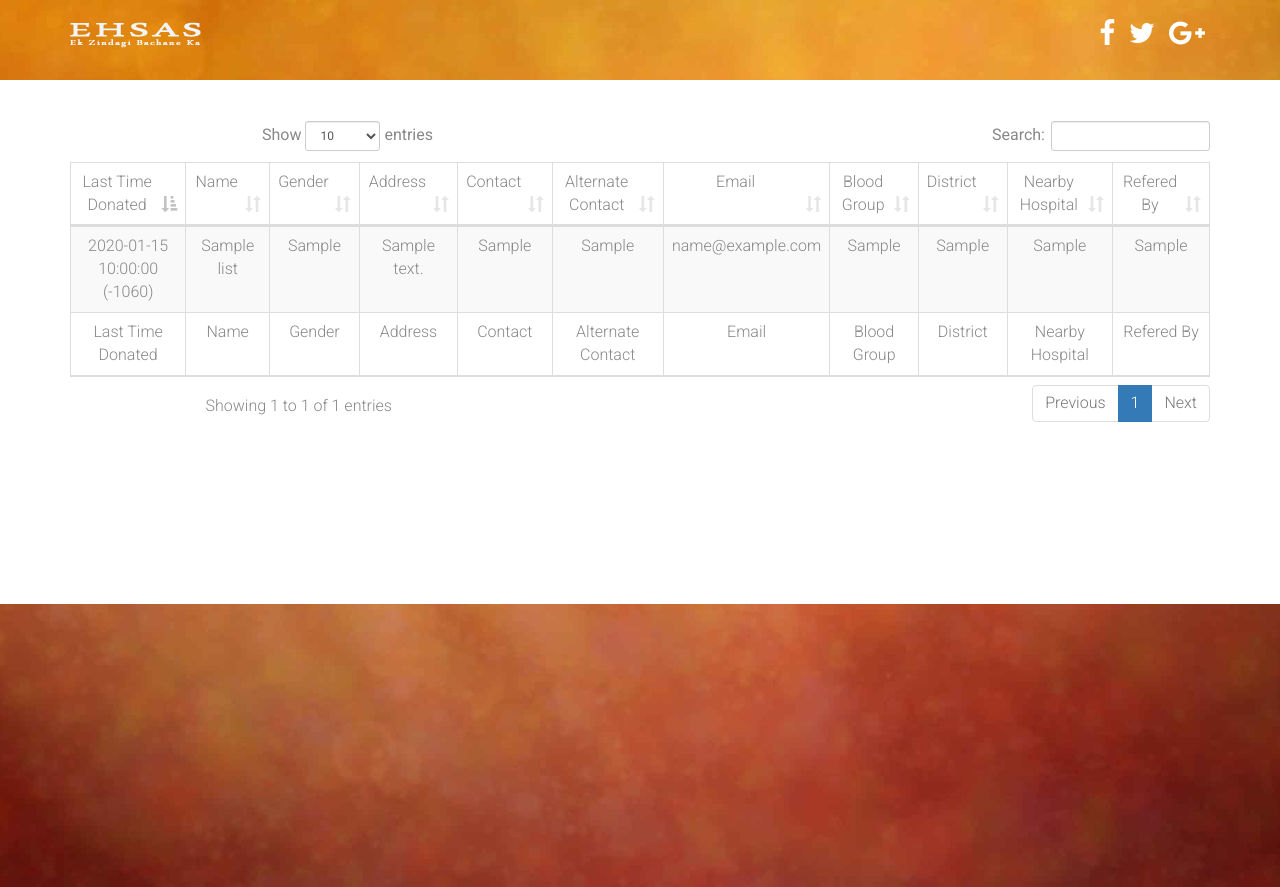
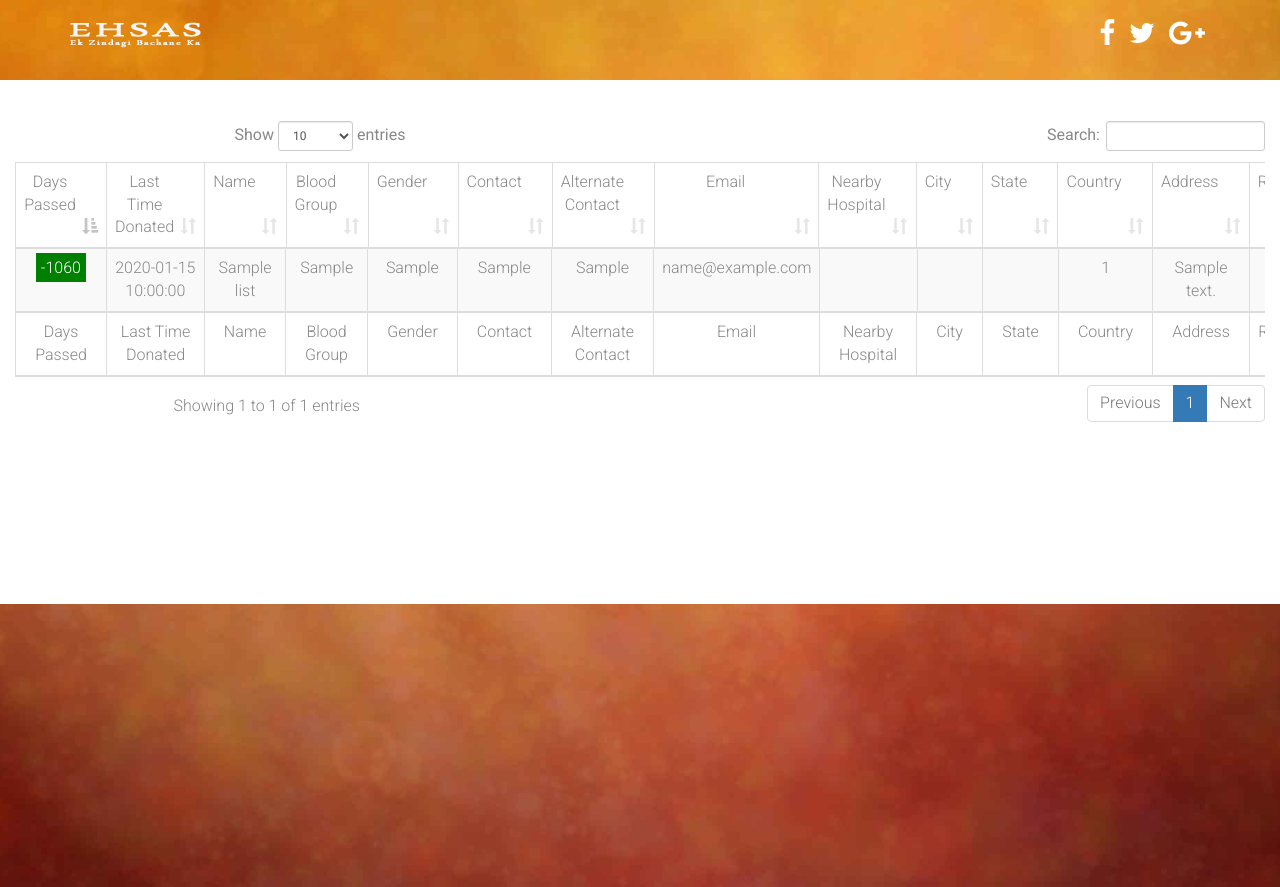
Before and after one commit to ashsam786/ehsas, a CodeIgniter app: page /database/index.php/admin/view in a window 1280 px wide. Run offline with CodeIgniter, Linux system fonts and the light colour scheme; tables that the repository leaves empty or names only in its code hold one stand-in row (values such as "Sample post").

Commit message:
completed form submit and data rendring on admin view page

```diff
--- a/application/config/config.php
+++ b/application/config/config.php
@@ -23,7 +23,7 @@ defined('BASEPATH') OR exit('No direct script access allowed');
 | a PHP script and you can easily do that on your own.
 |
 */
-$config['base_url'] = 'http://localhost/ehsas.in';
+$config['base_url'] = BASE_URL;
 
 /*
 |--------------------------------------------------------------------------
--- a/application/config/constants.php
+++ b/application/config/constants.php
@@ -84,11 +84,15 @@ defined('EXIT_DATABASE')       OR define('EXIT_DATABASE', 8); // database error
 defined('EXIT__AUTO_MIN')      OR define('EXIT__AUTO_MIN', 9); // lowest automatically-assigned error code
 defined('EXIT__AUTO_MAX')      OR define('EXIT__AUTO_MAX', 125); // highest automatically-assigned error code
 
-// custom
+// custom constants
+
+defined('BASE_URL')      	OR define('BASE_URL', 'http://localhost/ehsas.in');      // set your base url here
 defined('MAIN_TITLE')      OR define('MAIN_TITLE', 'Ehsas - ek zindagi bachane ka');
 defined('PAGE_TITLE')      OR define('PAGE_TITLE', 'Ehsas | Ehsas ek zindagi bachane ka');
 
-defined('FB_LINK')      	OR define('FB_LINK', '#');
+defined('FB_LINK')      	OR define('FB_LINK', 'https://www.facebook.com/ehsas.in/?fref=ts');
 defined('TWITTER_LINK')     OR define('TWITTER_LINK', '#');
 defined('GOOGLEPLUS_LINK') 	OR define('GOOGLEPLUS_LINK', '#');
 defined('FORM_THANKU_MSG') 	OR define('FORM_THANKU_MSG', 'Thank you for submitting your details you will be contacted when required. Please let them know that you are freely donating blood out of your own will');
+
+defined('UNFIT_DONOR_PERIOD') 	OR define('UNFIT_DONOR_PERIOD', 60);
--- a/application/config/routes.php
+++ b/application/config/routes.php
@@ -49,6 +49,8 @@ defined('BASEPATH') OR exit('No direct script access allowed');
 | Examples:	my-controller/index	-> my_controller/index
 |		my-controller/my-method	-> my_controller/my_method
 */
+$route['getStates'] = 'home/getStates';
+$route['getCities'] = 'home/getCities';
 $route['process_form'] = 'home/process_form';
 $route['default_controller'] = 'home';
 $route['404_override'] = '';
--- a/application/controllers/Admin.php
+++ b/application/controllers/Admin.php
@@ -26,7 +26,35 @@ class Admin extends CI_Controller {
 
 	public function index()
 	{
-		die('admin index');
+/*		//$data = $this->db->get('cities1');
+		$data = $this->db->get('statelist');
+		$data = $data->result();
+
+		$list = [];
+		foreach($data  as $i => $v){
+			$s = trim($v->state);
+			$c = trim($v->city_name);
+
+			if(!isset($list[$s])){
+				$list[$s] = [];
+			}
+
+			$list[$s][] = $c;
+		}
+
+		foreach($list as $i => $v){
+			$d = ['country_id' => 1, 'state' => $i];
+			$this->db->insert('states', $d);
+			$state_id = $this->db->insert_id();
+			$cityList = [];
+			foreach($v as $ind => $val){
+				$cityList[] = ['city' => $val, 'state_id' => $state_id];
+			}
+
+			$this->db->insert_batch('cities', $cityList);
+		}
+//echo '<pre>'; print_r($i); echo '</pre><br>';			 die;
+die('done!');*/
 	}
 
 	public function view(){
@@ -37,7 +65,7 @@ class Admin extends CI_Controller {
 		$this->load->view('template/footer', $data);
 	}
 
-	function donor_list() {
+	public function donor_list() {
         $results = $this->admin_model->get_donor_list();
         echo json_encode($results);
   	}
--- a/application/models/Admin_model.php
+++ b/application/models/Admin_model.php
@@ -16,18 +16,37 @@ class Admin_model extends CI_Model{
 	public function get_donor_list(){
 		$aColumns = array(
 			//'id',
+			'days_passed',
 			'last_time_donated',
 			'name',
+			'blood_group',
 			'gender',
-			'address',
 			'contact',
 			'alternate_contact',
 			'email',
-			'blood_group',
-			'district',
 			'nearby_hospital',
+			'city',
+			'state',
+			'country',
+			'address',
 			'how_you_know_us'
         );
+
+		$sColumns = array(
+			'dl.last_time_donated',
+			'dl.name',
+			'dl.blood_group',
+			'dl.gender',
+			'dl.contact',
+			'dl.alternate_contact',
+			'dl.email',
+			'h.nearby_hospital',
+			'ci.city',
+			's.state',
+			'c.country',
+			'dl.address',
+			'dl.how_you_know_us'
+		);
 
          $sIndexColumn = "id";
 
@@ -79,7 +98,7 @@ class Admin_model extends CI_Model{
         $sOrderDir = $arr['order[0][dir]'];
         $bSortable_ = $arr_columns['columns[' . $sOrderIndex . '][orderable]'];
         if ($bSortable_ == "true") {
-            $sOrder .= $aColumns[$sOrderIndex] .
+            $sOrder .= $sColumns[$sOrderIndex] .
                     ($sOrderDir === 'asc' ? ' asc' : ' desc');
         }
 
@@ -90,8 +109,8 @@ class Admin_model extends CI_Model{
         $sSearchVal = $arr['search[value]'];
         if (isset($sSearchVal) && $sSearchVal != '') {
             $sWhere = "WHERE (";
-            for ($i = 0; $i < count($aColumns); $i++) {
-                $sWhere .= $aColumns[$i] . " LIKE '%" . $this->db->escape_like_str($sSearchVal) . "%' OR ";
+            for ($i = 0; $i < count($sColumns); $i++) {
+                $sWhere .= $sColumns[$i] . " LIKE '%" . $this->db->escape_like_str($sSearchVal) . "%' OR ";
             }
             $sWhere = substr_replace($sWhere, "", -3);
             $sWhere .= ')';
@@ -99,7 +118,7 @@ class Admin_model extends CI_Model{
 
          /* Individual column filtering */
         $sSearchReg = $arr['search[regex]'];
-        for ($i = 0; $i < count($aColumns); $i++) {
+        for ($i = 0; $i < count($sColumns); $i++) {
             $bSearchable_ = $arr['columns[' . $i . '][searchable]'];
             if (isset($bSearchable_) && $bSearchable_ == "true" && $sSearchReg != 'false') {
                 $search_val = $arr['columns[' . $i . '][search][value]'];
@@ -108,19 +127,23 @@ class Admin_model extends CI_Model{
                 } else {
                     $sWhere .= " AND ";
                 }
-                $sWhere .= $aColumns[$i] . " LIKE '%" . $this->db->escape_like_str($search_val) . "%' ";
+                $sWhere .= $sColumns[$i] . " LIKE '%" . $this->db->escape_like_str($search_val) . "%' ";
             }
         }
 
-        $sQuery = "SELECT SQL_CALC_FOUND_ROWS " . str_replace(" , ", " ", implode(", ", $aColumns)) . "
-        FROM $this->table
+        $sQuery = "SELECT SQL_CALC_FOUND_ROWS " . str_replace(" , ", " ", implode(", ", $sColumns)) . "
+        FROM $this->table as dl
+        LEFT OUTER JOIN cities as ci ON dl.city = ci.id
+        LEFT OUTER JOIN states as s ON dl.state = s.id
+        LEFT OUTER JOIN countries as c ON dl.country = c.id
+        LEFT OUTER JOIN hospital_list as h ON dl.nearby_hospital = h.id
         $sWhere
         $sOrder
-        $sLimit
-        ";
+        $sLimit";
+
         $rResult = $this->db->query($sQuery);
 
- /* Data set length after filtering */
+		 /* Data set length after filtering */
         $sQuery = "SELECT FOUND_ROWS() AS length_count";
         $rResultFilterTotal = $this->db->query($sQuery);
         $aResultFilterTotal = $rResultFilterTotal->row();
@@ -141,8 +164,12 @@ class Admin_model extends CI_Model{
             $row = array();
             foreach ($aColumns as $col) {
             	if($col == 'last_time_donated'){
-            		$aRow[$col] .= ' ('. floor((time() - strtotime($aRow[$col])) / (60 * 60 * 24)) .')';
+            		$days = floor((time() - strtotime($aRow[$col])) / (60 * 60 * 24));
+            		$class = ($days > UNFIT_DONOR_PERIOD) ? 'fitDonor' : 'unFitDonor';
+            		$class .= ' daysPassed';
+            		$row[] = '<span class="'. $class .'">'. $days .'</span>';
             	}
+            	if($col == 'days_passed') continue;
             	$row[] = $aRow[$col];
             }
             $output['data'][] = $row;
--- a/application/views/viewdata.php
+++ b/application/views/viewdata.php
@@ -6,40 +6,47 @@ window.onload = function(){
     $('#cd-grid').DataTable({
         "processing": true,
         "serverSide": true,
+        "scrollX": true,
         "ajax": "<?php echo base_url('admin/donor_list'); ?>"
     });
 }
 </script>
 <div class="top-content" style="background:#fff;">
-    <div class="container">
+    <div class="container-fluid">
         <table id="cd-grid" class="display table table-striped table-bordered" cellspacing="0" width="100%">
             <thead>
                 <tr>
+                    <td>Days Passed</td>
                     <td>Last Time Donated</td>
                     <td>Name</td>
+                    <td>Blood Group</td>
                     <td>Gender</td>
-                    <td>Address</td>
                     <td>Contact</td>
                     <td>Alternate Contact</td>
                     <td>Email</td>
-                    <td>Blood Group</td>
-                    <td>District</td>
                     <td>Nearby Hospital</td>
+                    <td>City</td>
+                    <td>State</td>
+                    <td>Country</td>
+                    <td>Address</td>
                     <td>Refered By</td>
                 </tr>
             </thead>
             <tfoot>
                 <tr>
+                    <td>Days Passed</td>
                     <td>Last Time Donated</td>
                     <td>Name</td>
+                    <td>Blood Group</td>
                     <td>Gender</td>
-                    <td>Address</td>
                     <td>Contact</td>
                     <td>Alternate Contact</td>
                     <td>Email</td>
-                    <td>Blood Group</td>
-                    <td>District</td>
                     <td>Nearby Hospital</td>
+                    <td>City</td>
+                    <td>State</td>
+                    <td>Country</td>
+                    <td>Address</td>
                     <td>Refered By</td>
                 </tr>
             </tfoot>
--- a/assets/css/style.css
+++ b/assets/css/style.css
@@ -132,7 +132,9 @@ ul.navbar-nav {
 
 .f1 .input-error { border-color: #f35b3f; }
 
-
+.daysPassed{ color: #fff; padding: 5px; }
+.fitDonor{ background: #f00; }
+.unFitDonor{ background: #008000; }
 
 /***** Media queries *****/
 
--- a/assets/js/scripts.js
+++ b/assets/js/scripts.js
@@ -71,6 +71,31 @@ jQuery(document).ready(function() {
     $('.f1 input[type="text"], .f1 input[type="password"], .f1 textarea').on('focus', function() {
     	$(this).removeClass('input-error');
     });
+
+    $("#f1-country").on('change', function(){
+        var c_id = $(this).val();
+        $.get(base_url+'/getStates', {'country_id': c_id}, function(res){
+            res = $.parseJSON(res);
+            $("#f1-state").html('<option value="" disabled="disabled" selected>State...</option>')
+            $.each(res, function(i,v){
+                $("#f1-state").append('<option value="'+v.id+'">'+v.state+'</option>');
+                $("#f1-state").removeAttr('disabled');
+            });
+        });
+    });
+
+    $("#f1-state").on('change', function(){
+        var s_id = $(this).val();
+        $.get(base_url+'/getCities', {'state_id': s_id}, function(res){
+            res = $.parseJSON(res);
+            $("#f1-city").html('<option value="" disabled="disabled" selected>City...</option>')
+            $.each(res, function(i,v){
+                $("#f1-city").append('<option value="'+v.id+'">'+v.city+'</option>');
+                $("#f1-city").removeAttr('disabled');
+            });
+        });
+    });
+
 
     // next step
     $('.f1 .btn-next').on('click', function() {
```
Also changed, not shown: application/controllers/Home.php (+11 -1 lines), application/models/Home_model.php (+32 -9 lines), application/views/home.php (+22 -10 lines).
